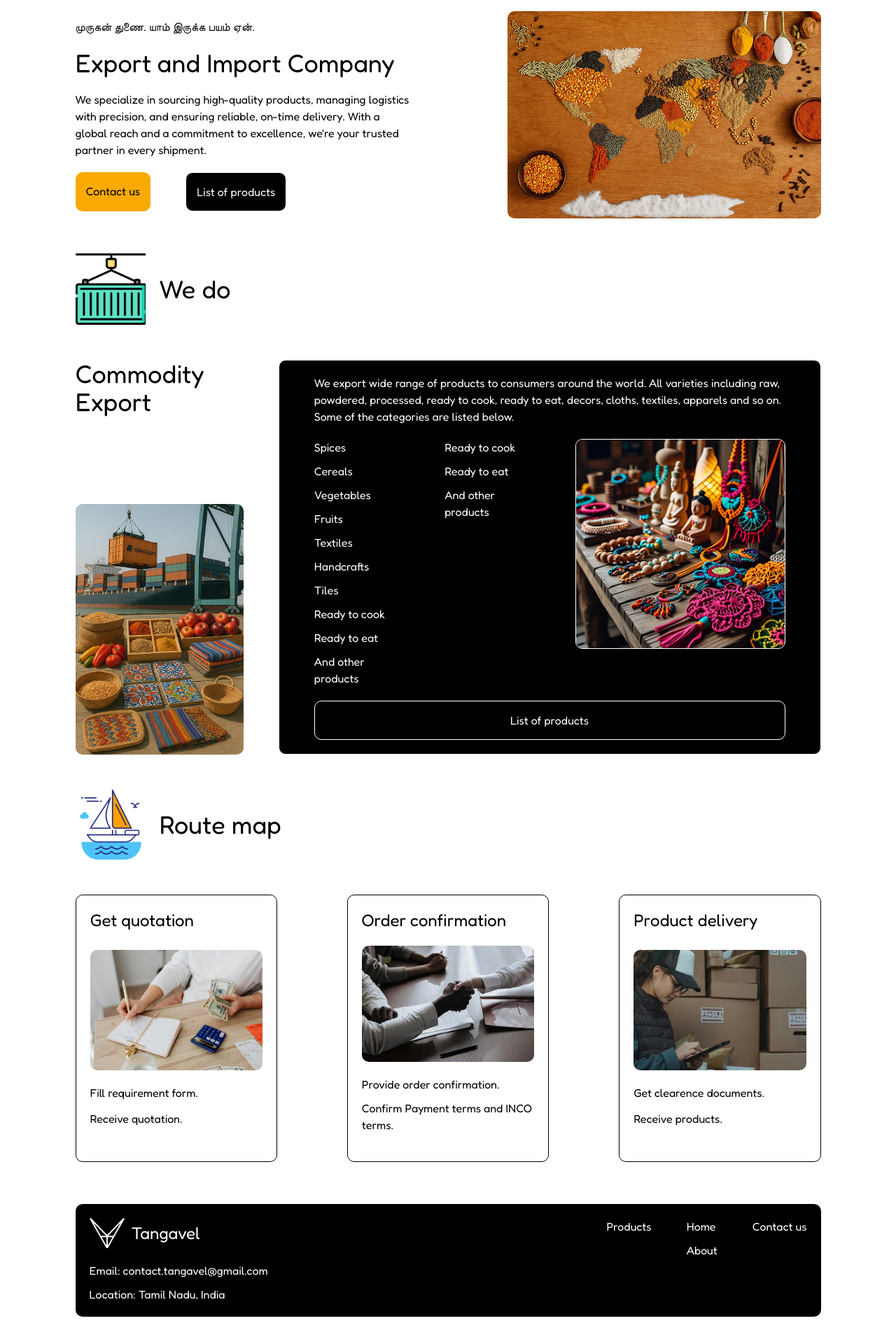
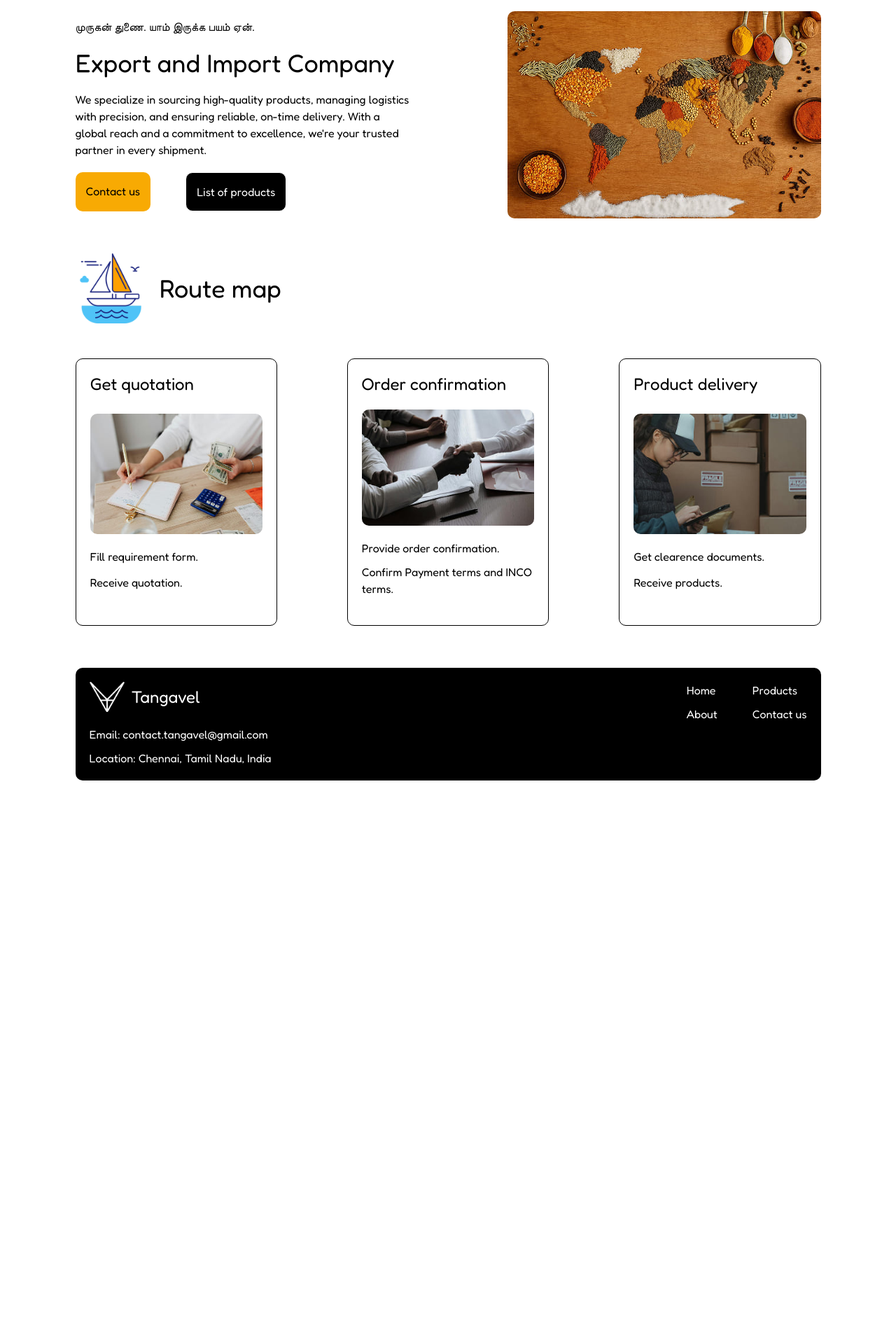
Before and after one commit to tangavel-com/Tangavel_FrontEnd, a React (Vite) app: page / in a window 1280 px wide. Shown: the part 190-2110 px from the top of the page at 70% size. After the commit the page ends 1355 px from the top, so only its background shows below. Built offline with nearby package versions, Linux system fonts and the light colour scheme.

Commit message:
What we do - section removed.

```diff
--- a/src/components/footer/Footer.jsx
+++ b/src/components/footer/Footer.jsx
@@ -15,14 +15,12 @@ function Footer() {
         <div className="flex flex-col gap-[10px]">
           <p>Email: contact.tangavel@gmail.com</p>
           {/* <p>Location: Tangavel, No 44, Kolathur Main Rd, Vetrivelan Nagar, Muthamizh Nagar, Kolathur, Chennai, Tamil Nadu 600099</p> */}
-          <p>Location: Tamil Nadu, India</p>
+          <p>Location: Chennai, Tamil Nadu, India</p>
         </div>
       </div>
       <div className="flex gap-[50px]">
         <ul className="flex flex-col gap-[10px]">
-          <li>
-            <Link to="/products">Products</Link>
-          </li>
+          <li>{/* <Link to="/products">Products</Link> */}</li>
           <li>{/* <Link to="/trackorder">Track order</Link> */}</li>
         </ul>
         <ul className="flex flex-col gap-[10px]">
@@ -35,6 +33,9 @@ function Footer() {
         </ul>
         <ul className="flex flex-col gap-[10px]">
           <li>
+            <Link to="/products">Products</Link>
+          </li>
+          <li>
             <Link to="/contactus">Contact us</Link>
           </li>
         </ul>
--- a/src/pages/home/Home.jsx
+++ b/src/pages/home/Home.jsx
@@ -47,7 +47,7 @@ function Home() {
 
       {/* SECTION 2. We do. */}
 
-      <div className="flex gap-[20px] items-center">
+      {/* <div className="flex gap-[20px] items-center">
         <img
           className="max-w-[100px] "
           src="/icons/Container_icon.png"
@@ -112,7 +112,7 @@ function Home() {
             </Link>
           </div>
         </div>
-      </div>
+      </div> */}
 
       {/* SECTION 3. Route map */}
 
```
